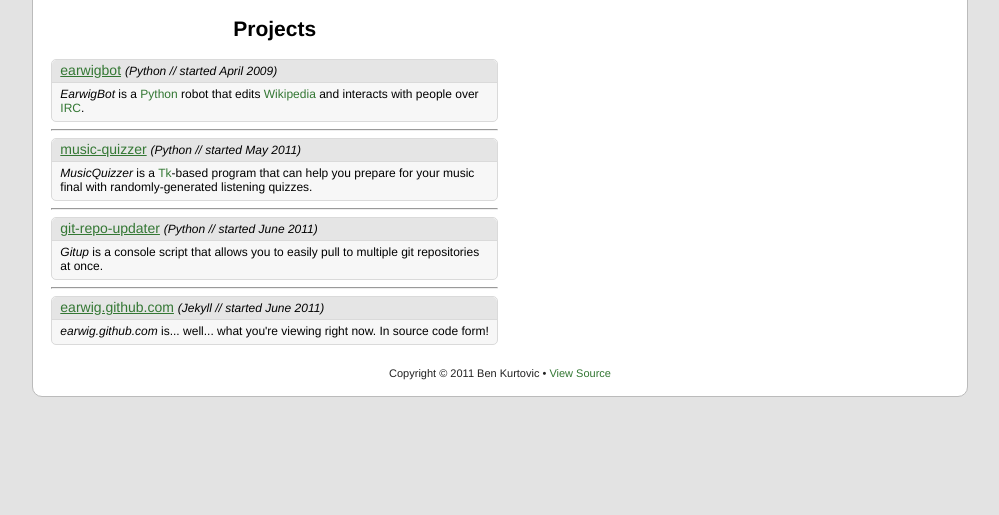
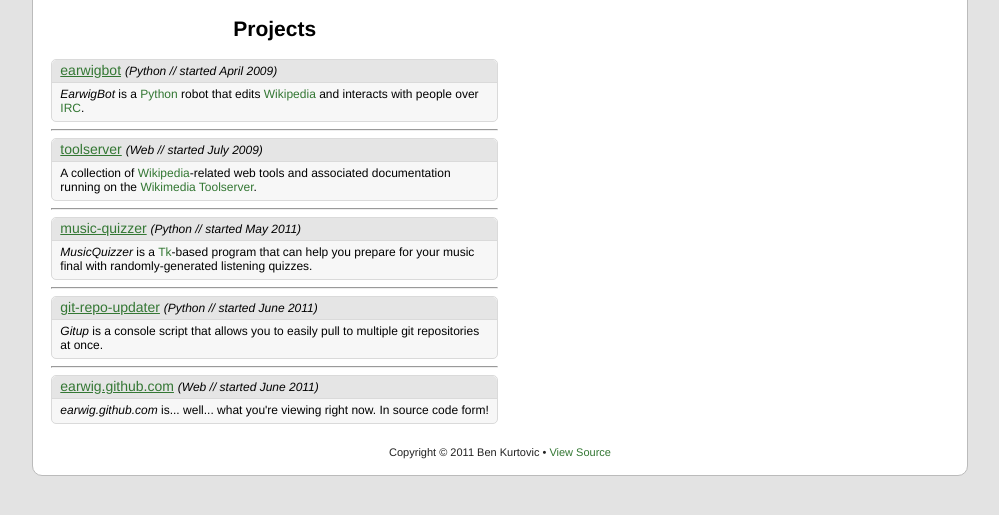
Before and after one commit to earwig/benkurtovic.com, a Jekyll site: the page built from index.html, in a window 1280 px wide, cut to the strip 324-839 px from the top of the page. Shown: the whole strip, without its empty margins (140-1139 px from the left). Built offline with Jekyll 4.4.1, drawn with Linux system fonts in a browser that asks for light colours.

Commit message:
adding new toolserver repo

```diff
--- a/index.html
+++ b/index.html
@@ -9,6 +9,15 @@
     </div>
     <div class="project-body description">
         <i>EarwigBot</i> is a <a href="http://python.org/">Python</a> robot that edits <a href="http://en.wikipedia.org/">Wikipedia</a> and interacts with people over <a href="http://en.wikipedia.org/wiki/Internet_Relay_Chat">IRC</a>.
+    </div>
+</div>
+<hr />
+<div class="project">
+    <div class="project-head">
+        <a class="invert" href="http://github.com/earwig/toolserver">toolserver</a> <span class="description"><i>(Web // started July 2009)</i></span>
+    </div>
+    <div class="project-body description">
+        A collection of <a href="http://en.wikipedia.org/">Wikipedia</a>-related web tools and associated documentation running on the <a href="http://toolserver.org/">Wikimedia Toolserver</a>.
     </div>
 </div>
 <hr />
@@ -32,7 +41,7 @@
 <hr />
 <div class="project">
     <div class="project-head">
-        <a class="invert" href="http://github.com/earwig/earwig.github.com">earwig.github.com</a> <span class="description"><i>(Jekyll // started June 2011)</i></span>
+        <a class="invert" href="http://github.com/earwig/earwig.github.com">earwig.github.com</a> <span class="description"><i>(Web // started June 2011)</i></span>
     </div>
     <div class="project-body description">
         <i>earwig.github.com</i> is... well... what you're viewing right now. In source code form!
```
